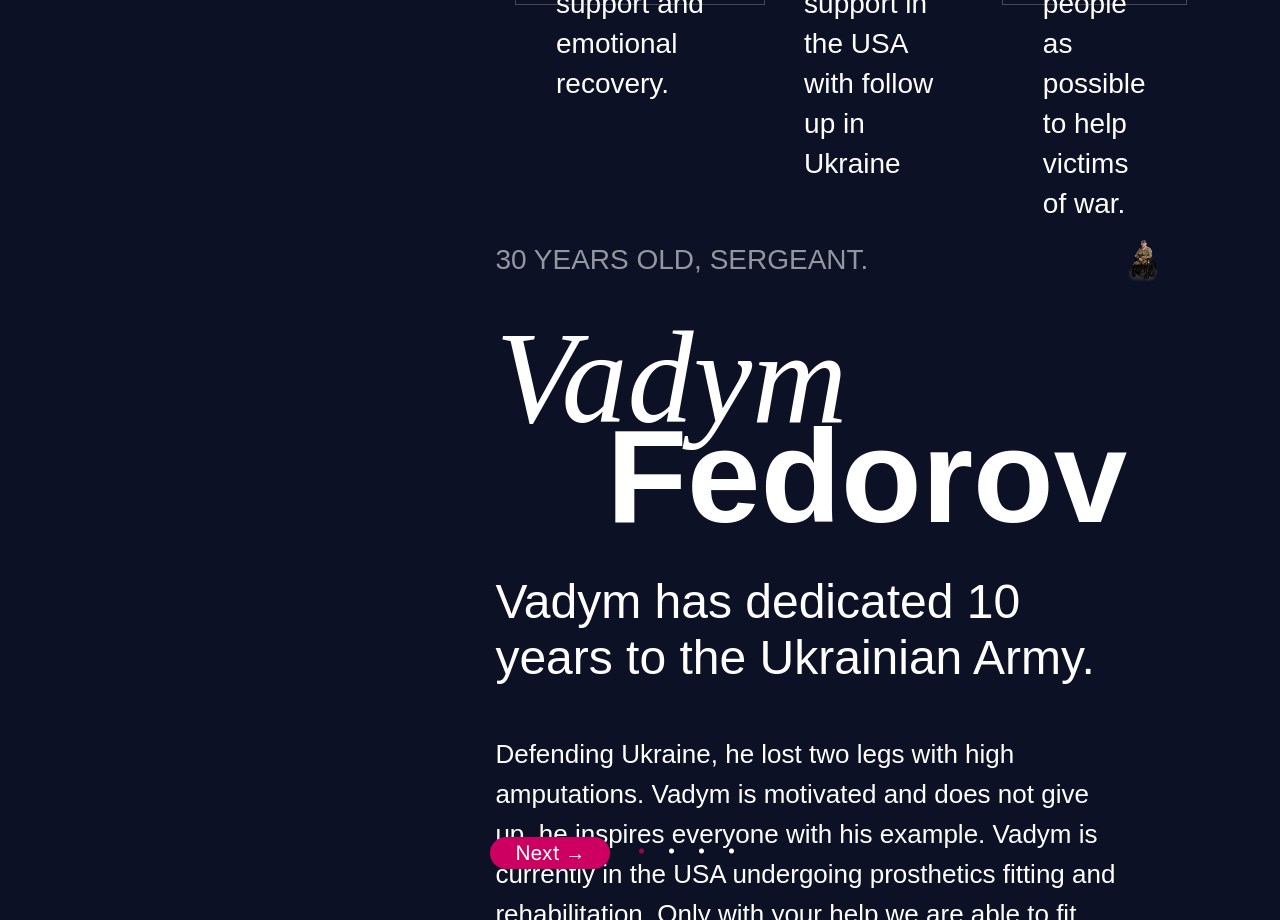
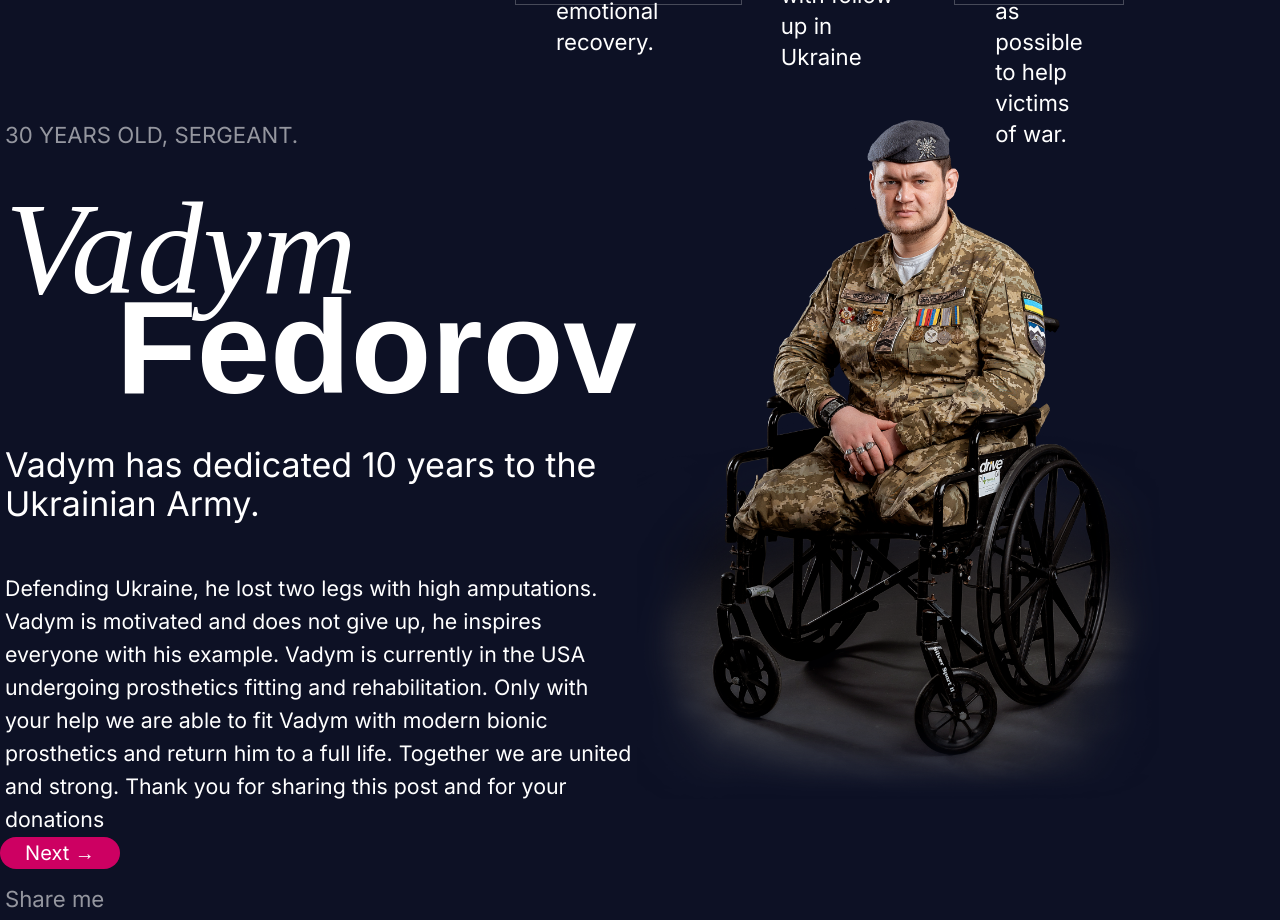
Before and after one commit to ditagroupinc/protez, a Next.js app: page / in a window 1280 px wide. Shown: the part 1480-2400 px from the top of the page. Built offline with nearby package versions, Linux system fonts and the light colour scheme.

Commit message:
updated fonts & header styles:

```diff
--- a/app/globals.css
+++ b/app/globals.css
@@ -30,10 +30,10 @@ body {
 html,
 body {
   font-family: "Outfit", sans-serif;
+  font-style: normal;
 }
 
 /* @media (prefers-color-scheme: dark) {
-
 } */
 
 /* global classes */
@@ -52,11 +52,94 @@ body {
 }
 
 /* -------------------------------------------------------------------------------------- */
+.h1,
+.h3,
+.h4 {
+  font-weight: 700;
+}
+.h2,
+.h5,
+.h6,
+.p {
+  font-weight: 400;
+}
+/* .h3 {
+  font-weight: 700;
+}
+.h4 {
+  font-weight: 700;
+} */
+/* .h5 {
+  font-weight: 400;
+} */
+.h6 {
+  /* font-weight: 400; */
+  line-height: 24px;
+}
+/* .p {
+  font-weight: 400;
+} */
+
+@media screen and (min-width: 360px) {
+  .h1 {
+    font-size: calc(32px + 40 * ((100vw - 360px) / 2200));
+    line-height: calc(40px + 40 * ((100vw - 360px) / 2200));
+  }
+  .h2 {
+    font-size: calc(24px + 24 * ((100vw - 360px) / 2200));
+    line-height: calc(28px + 28 * ((100vw - 360px) / 2200));
+  }
+  .h3 {
+    font-size: calc(22px + 18 * ((100vw - 360px) / 2200));
+    line-height: calc(28px + 20 * ((100vw - 360px) / 2200));
+  }
+  .h4 {
+    font-size: calc(20px + 10 * ((100vw - 360px) / 2200));
+    line-height: calc(24px + 8 * ((100vw - 360px) / 2200));
+  }
+  .h5 {
+    font-size: calc(18px + 10 * ((100vw - 360px) / 2200));
+    line-height: calc(24px + 16 * ((100vw - 360px) / 2200));
+  }
+  .h6 {
+    font-size: calc(16px + 4 * ((100vw - 360px) / 2200));
+  }
+  .p {
+    font-size: calc(18px + 8 * ((100vw - 360px) / 2200));
+    line-height: calc(28px + 12 * ((100vw - 360px) / 2200));
+  }
+}
+@media screen and (min-width: 2560px) {
+  .h1 {
+    font-size: 72px;
+    line-height: 80px;
+  }
+  .h2 {
+    font-size: 48px;
+    line-height: 56px;
+  }
+  .h3 {
+    font-size: 40px;
+    line-height: 48px;
+  }
+  .h4 {
+    font-size: 30px;
+    line-height: 32px;
+  }
+  .h5 {
+    font-size: 28px;
+    line-height: 40px;
+  }
+  .h6 {
+    font-size: 20px;
+  }
+  .p {
+    font-size: 26px;
+    line-height: 40px;
+  }
+}
+/*
 .h1 {
-  font-family: "Outfit", sans-serif;
-  font-style: normal;
-  font-weight: 700;
-
   &.desktop {
     font-size: 72px;
     line-height: 80px;
@@ -65,12 +148,8 @@ body {
     font-size: 32px;
     line-height: 40px;
   }
-}
-
-.h2 {
-  font-family: "Outfit", sans-serif;
-  font-style: normal;
-  font-weight: 400;
+} */
+/* .h2 {
   &.desktop {
     font-size: 48px;
     line-height: 56px;
@@ -79,12 +158,8 @@ body {
     font-size: 24px;
     line-height: 28px;
   }
-}
-
-.h3 {
-  font-family: "Outfit", sans-serif;
-  font-style: normal;
-  font-weight: 700;
+} */
+/* .h3 {
   &.desktop {
     font-size: 40px;
     line-height: 48px;
@@ -93,12 +168,8 @@ body {
     font-size: 22px;
     line-height: 28px;
   }
-}
-
-.h4 {
-  font-family: "Outfit", sans-serif;
-  font-style: normal;
-  font-weight: 700;
+} */
+/* .h4 {
   &.desktop {
     font-size: 30px;
     line-height: 32px;
@@ -107,12 +178,8 @@ body {
     font-size: 20px;
     line-height: 24px;
   }
-}
-
-.h5 {
-  font-family: "Outfit", sans-serif;
-  font-style: normal;
-  font-weight: 400;
+} */
+/* .h5 {
   &.desktop {
     font-size: 28px;
     line-height: 40px;
@@ -121,11 +188,9 @@ body {
     font-size: 18px;
     line-height: 24px;
   }
-}
-
+} */
+/*
 .h6 {
-  font-family: "Outfit", sans-serif;
-  font-style: normal;
   font-weight: 400;
   &.desktop {
     font-size: 20px;
@@ -135,13 +200,9 @@ body {
     font-size: 16px;
     line-height: 24px;
   }
-}
-
-.p {
-  font-family: "Outfit", sans-serif;
-  font-style: normal;
+} */
+/* .p {
   font-weight: 400;
-
   &.desktop {
     font-size: 26px;
     line-height: 40px;
@@ -150,7 +211,7 @@ body {
     font-size: 18px;
     line-height: 28px;
   }
-}
+} */
 
 .squareButton {
   width: 100%;
@@ -159,31 +220,3 @@ body {
   justify-content: center;
   padding: 1.25rem 0;
 }
-
-.section {
-  padding-left: var(--sectionPaddingLeft);
-  padding-right: var(--sectionPaddingRight);
-  padding-top: 120px;
-}
-
-.section .slick-dots {
-  width: fit-content;
-}
-
-.section .slick-dots li.slick-active button:before {
-  color: var(--pink);
-}
-
-.section .slick-dots li button:before {
-  color: var(--white);
-  opacity: 1;
-}
-
-.section .slick-dots {
-  position: absolute;
-  margin-top: 7rem;
-  bottom: calc(4vw + 0.5rem);
-  /* left: calc(var(--sectionPaddingLeft) + 120px + 1rem); */
-  left: calc(120px + 1rem);
-  /* transform: translateY(50%); */
-}
--- a/sections/Header/header.module.css
+++ b/sections/Header/header.module.css
@@ -14,17 +14,19 @@
 }
 
 .headerNav {
+  width: 55%;
   & ul {
     display: flex;
     align-items: center;
-    justify-content: center;
-    gap: 3rem;
+    /* justify-content: center; */
+    /* gap: 3rem; */
+    justify-content: space-between;
   }
 }
 
 .headerActionLang {
   display: flex;
-  /* align-items: center; */
+  align-items: center;
   justify-content: space-between;
   gap: 1rem;
   min-height: 55px;
```
